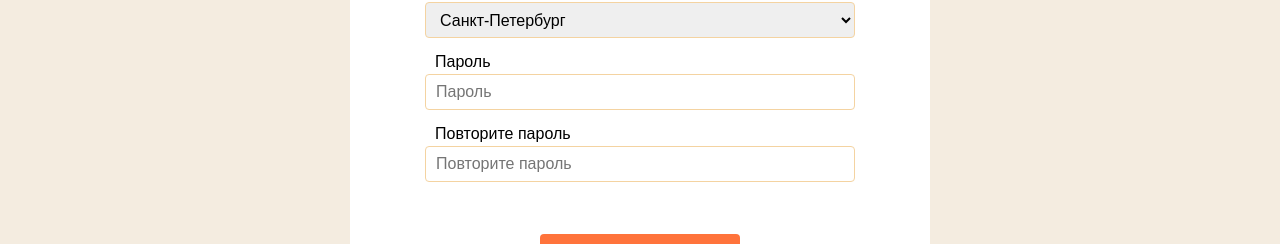
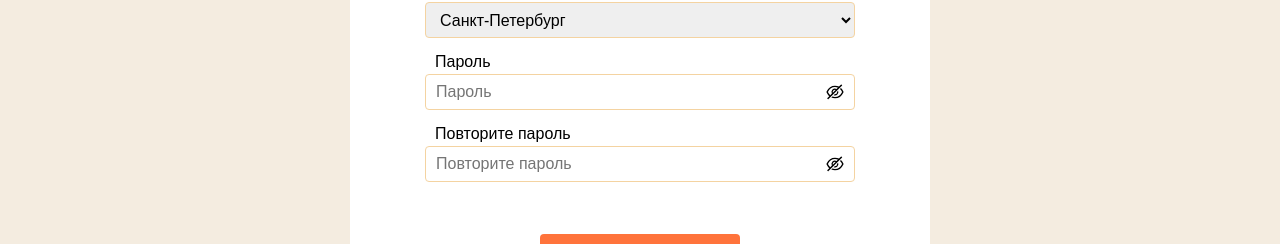
Before and after one commit to Daniileq/Placer, a React (Create React App) app in the folder client-react/: page /registration in a window 1280 px wide. Shown: the part 439-683 px from the top of the page. Built offline with nearby package versions, Linux system fonts and the light colour scheme; no server answers.

Commit message:
add password input eye

```diff
--- a/client-react/src/features/Login/Login.css
+++ b/client-react/src/features/Login/Login.css
@@ -62,3 +62,17 @@
   text-align: left;
   margin: 3px;
 }
+
+
+.password_input {
+  display: flex;
+}
+
+.password_btn {
+  font-size: 20px;
+  padding: 8px;
+  outline: none;
+  margin-left: -40px;
+  height: 40px;
+  width: 40px
+}
--- a/client-react/src/features/Login/Login.jsx
+++ b/client-react/src/features/Login/Login.jsx
@@ -1,4 +1,5 @@
-import { useEffect } from 'react';
+import { AiOutlineEyeInvisible, AiOutlineEye } from 'react-icons/ai';
+import { useState, useEffect } from 'react';
 import { useDispatch, useSelector } from 'react-redux';
 import { useNavigate } from 'react-router-dom';
 import { loginUser, disableHelpMessage } from '../../store/userSlice/userSlice';
@@ -9,6 +10,7 @@ function Login() {
   const isUser = useSelector((state) => state.user.isUser);
   const helpMessage = useSelector((state) => state.user.helpMessage);
   const navigate = useNavigate();
+  const [state, setState] = useState(false);
 
   // Удаление helpMessage при размонтировании компонента
   useEffect(
@@ -33,6 +35,10 @@ function Login() {
     }
   }, [isUser, navigate]);
 
+  const toggleBtn = () => {
+    setState((prev) => !prev);
+  };
+
   return (
     <div className="login_container">
       <div className="login_form_div">
@@ -49,17 +55,24 @@ function Login() {
             title="Почта должна быть указана в формате email@mail.com"
             required
           />
+
             <label htmlFor="passwordInput">Пароль</label>
+          <div className='password_input'>
             <input
               className="font_caption"
-            type="password"
+              type={state ? 'text' : 'password'}
               name="password"
               id="passwordInput"
               placeholder="Пароль"
-            // pattern="(?=.*\d)(?=.*[a-z])(?=.*[A-Z]).{8,}"
+              pattern="(?=.*\d)(?=.*[a-z])(?=.*[A-Z]).{8,}"
               title="Пароль должен быть не менее 8 символов, а также содержать не менее одной цифры, одной прописной и строчной буквы"
               required
             />
+            <button type='button' onClick={toggleBtn} className="password_btn">
+              { state ? <AiOutlineEye/> : <AiOutlineEyeInvisible/> }
+            </button>
+          </div>
+
           {helpMessage && <div className="helpText">{helpMessage}</div>}
           <button className="login_btn" type="submit">
             Войти
--- a/client-react/src/features/Registration/Registration.jsx
+++ b/client-react/src/features/Registration/Registration.jsx
@@ -1,4 +1,5 @@
-import { useEffect } from 'react';
+import { AiOutlineEyeInvisible, AiOutlineEye } from 'react-icons/ai';
+import { useEffect, useState } from 'react';
 import { useDispatch, useSelector } from 'react-redux';
 import { useNavigate } from 'react-router-dom';
 import { regUser, disableHelpMessage } from '../../store/userSlice/userSlice';
@@ -9,6 +10,8 @@ function Registration() {
   const isUser = useSelector((state) => state.user.isUser);
   const helpMessage = useSelector((state) => state.user.helpMessage);
   const navigate = useNavigate();
+  const [state, setState] = useState(false);
+  const [state2, setState2] = useState(false);
 
   // Удаление helpMessage при размонтировании компонента
   useEffect(() => () => {
@@ -33,6 +36,14 @@ function Registration() {
       navigate('/');
     }
   }, [isUser, navigate]);
+
+  const toggleBtn = () => {
+    setState((prev) => !prev);
+  };
+
+  const toggleBtn2 = () => {
+    setState2((prev) => !prev);
+  };
 
   return (
     <div className='registration_container'>
@@ -69,8 +80,9 @@ function Registration() {
           </select>
 
           <label htmlFor="passwordInput">Пароль</label>
+          <div className='password_input'>
           <input
-            type="password"
+            type={state ? 'text' : 'password'}
             name="password"
             id='passwordInput'
             placeholder="Пароль"
@@ -78,15 +90,25 @@ function Registration() {
             title="Пароль должен быть не менее 8 символов, а также содержать не менее одной цифры, одной прописной и строчной буквы"
             required
           />
+            <button type='button' onClick={toggleBtn} className="password_btn">
+              { state ? <AiOutlineEye/> : <AiOutlineEyeInvisible/> }
+            </button>
+          </div>
 
             <label htmlFor="repeatPassInput">Повторите пароль</label>
+            <div className='password_input'>
             <input
-            type="password"
+              type={state2 ? 'text' : 'password'}
               name="repeatPass"
               id='repeatPassInput'
               placeholder="Повторите пароль"
               required
             />
+            <button type='button' onClick={toggleBtn2} className="password_btn">
+                { state2 ? <AiOutlineEye/> : <AiOutlineEyeInvisible/> }
+            </button>
+          </div>
+
           { helpMessage && <div className="helpText">{helpMessage}</div>}
           <button className='registration_btn' type="submit">Зарегистрироваться</button>
         </form>
```
Lines whose indentation alone changed are shown as unchanged.
